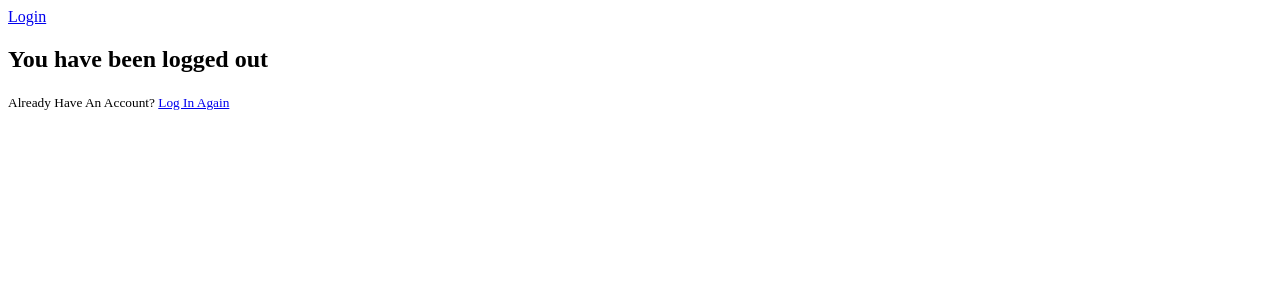
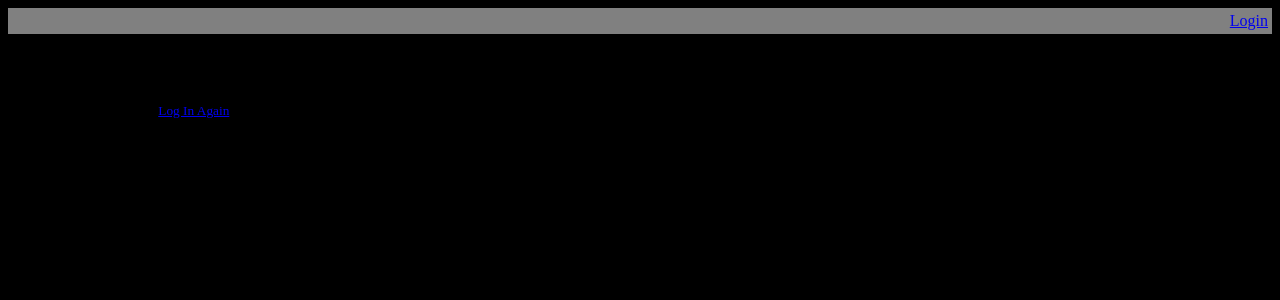
Before and after one commit to sujena/membershipform---Django, a Django app: page /logout/ in a window 1280 px wide. Shown: the top 300 px of the page. Run offline with Django 3.2, Linux system fonts and the light colour scheme.

Commit message:
Added style

```diff
--- a/templates/base.html
+++ b/templates/base.html
@@ -3,14 +3,36 @@
 <head>
     <meta charset="utf-8">
     <meta name="viewport" content="width=device-width, initial-scale=1, shrink-to-fit=no">
+    <style>
+        body{
+        background-color: black;
+        }
+
+        #navbar{
+        background-color: grey;
+        padding: 4px;
+        text-align: right;
+       }
+
+       #nav{
+       color: black;
+       text-decoration: none;
+       padding-right: 20px;
+       }
+
+       #form{
+       background-color: grey;
+       color: white;
+       }
+    </style>
 </head>
 <body>
-    <div>
+    <div  id="navbar">
         {% if user.is_authenticated %}
-            <a  href="{% url 'logout'%}">Logout</a>
-            <a href="{% url 'profile'%}">Profile</a>
+            <a id="nav" href="{% url 'logout'%}">Logout</a>
+            <a id="nav" href="{% url 'profile'%}">Profile</a>
         {% else %}
-            <a  href="{% url 'login'%}">Login</a>
+            <a  class="nav-item nav-link" href="{% url 'login'%}">Login</a>
         {% endif %}
     </div>
      {% block content %}{% endblock content %}
--- a/templates/profile.html
+++ b/templates/profile.html
@@ -14,7 +14,7 @@
       outline: none;
       font-family: Roboto, Arial, sans-serif;
       font-size: 14px;
-      color: #666;
+      color: white;
       line-height: 22px;
       }
       h1 {
@@ -198,7 +198,7 @@
       <!-- FORM HERE -->
     </div>
         <div class="testbox">
-      <form action="registration" method="POST">
+      <form action="registration"  id="form" method="POST">
           {% csrf_token %}
          <div class="banner">
           <h1>Membership Registration</h1>
```
